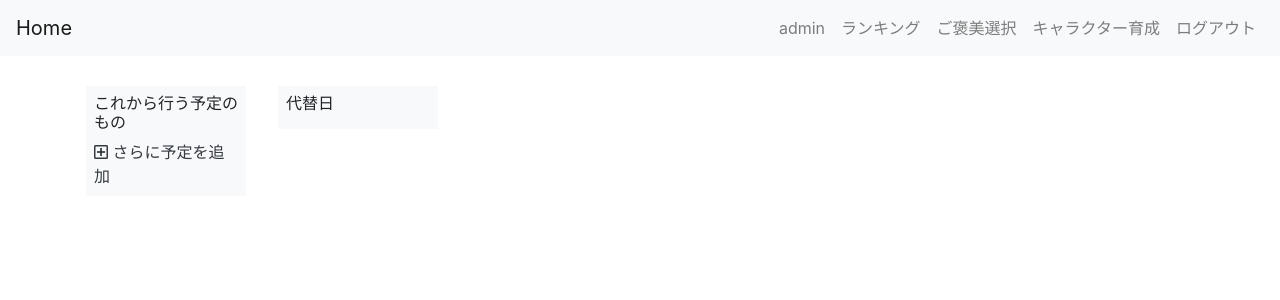
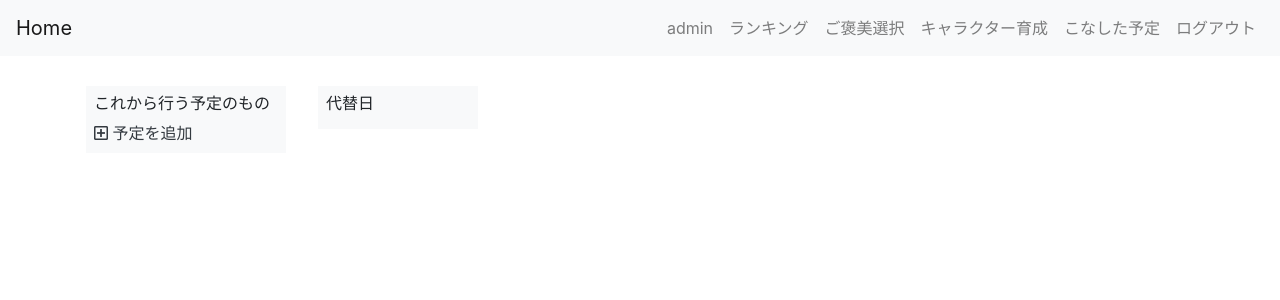
Before and after one commit to takumi1923/exercise_management, a Django app: page /activity/home/ in a window 1280 px wide. Shown: the top 300 px of the page. Run offline with Django 3.2, Linux system fonts and the light colour scheme; a user stored in the database is signed in; data comes from the database, SQL or seed files in the repository; some libraries are stand-ins or nearby versions.

Commit message:
hukurikouseisai

```diff
--- a/activity/templates/kanban/base.html
+++ b/activity/templates/kanban/base.html
@@ -42,6 +42,9 @@
             <li class="nav-item">
               <a class="nav-link" href="{% url 'activity:education_list' %}">キャラクター育成</a>
             </li>
+            <li class="nav-item">
+              <a class="nav-link" href="{% url 'activity:cards_done' %}">こなした予定</a>
+            </li>
             <!-- ここから追記 -->
             <!-- ここまで追記 -->
 
--- a/activity/templates/kanban/home.html
+++ b/activity/templates/kanban/home.html
@@ -12,7 +12,7 @@ body { padding-top: 70px; }
 
     {% for list in list_list %}
     {% if list.title == "これから行う予定のもの" %}
-      <div class="bg-light m-3 p-2 " style="width: 160px; height: 100%">
+      <div class="bg-light m-3 p-2 " style="width: 200px; height: 140%">
       <h6 class = "mozi">{{ list.title }}</h6>
       {% for card in list.card_set.all %}
       {% if card.user.username == request.user.username %}
@@ -33,7 +33,7 @@ body { padding-top: 70px; }
       </a>
       {% endif %}
       {% endfor %}
-      <a href="{% url 'activity:cards_create_from_home' list.pk %}" class="text-dark"><i class="far fa-plus-square"></i> さらに予定を追加</a>
+      <a href="{% url 'activity:cards_create_from_home' list.pk %}" class="text-dark"><i class="far fa-plus-square"></i> 予定を追加</a>
     {% elif list.title == "代替日" %}
       <div class="bg-light m-3 p-2 " style="width: 160px; height: 100%">
       <h6 class = "mozi">{{ list.title }}</h6>
```
